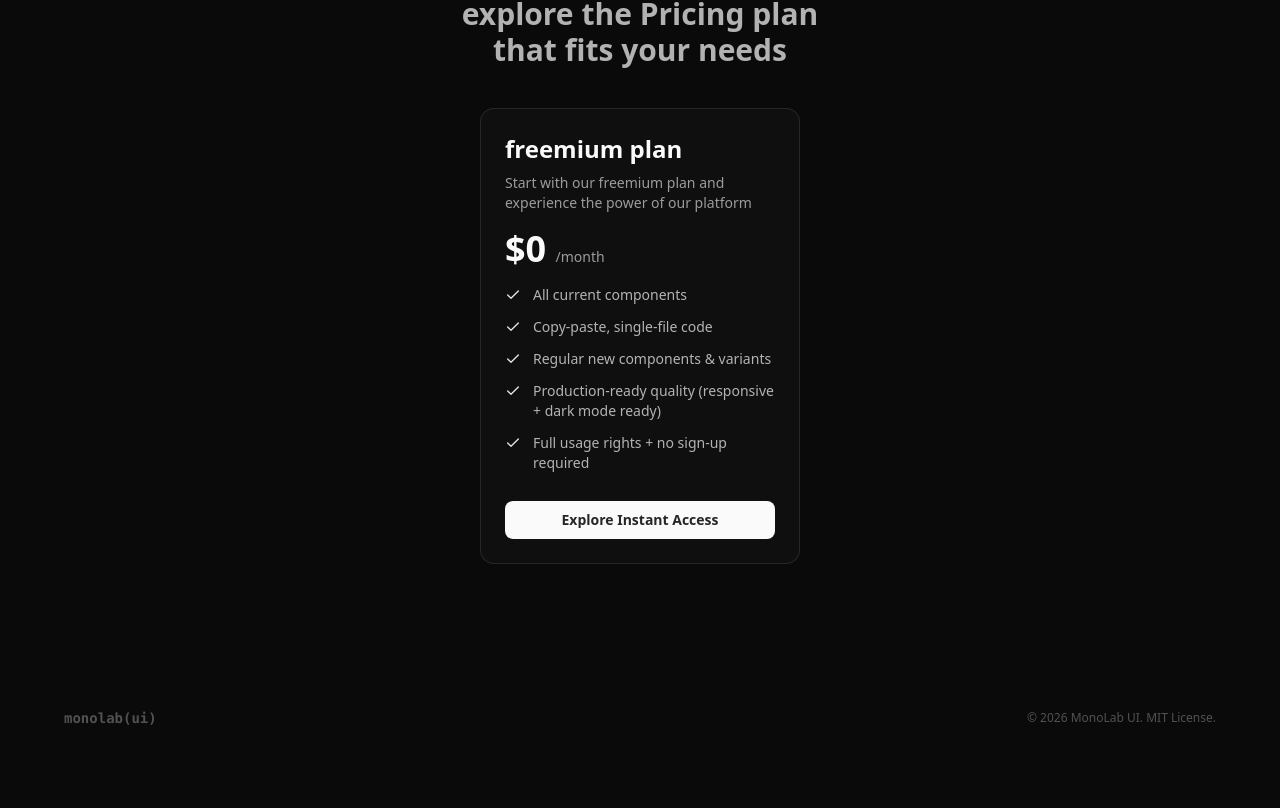
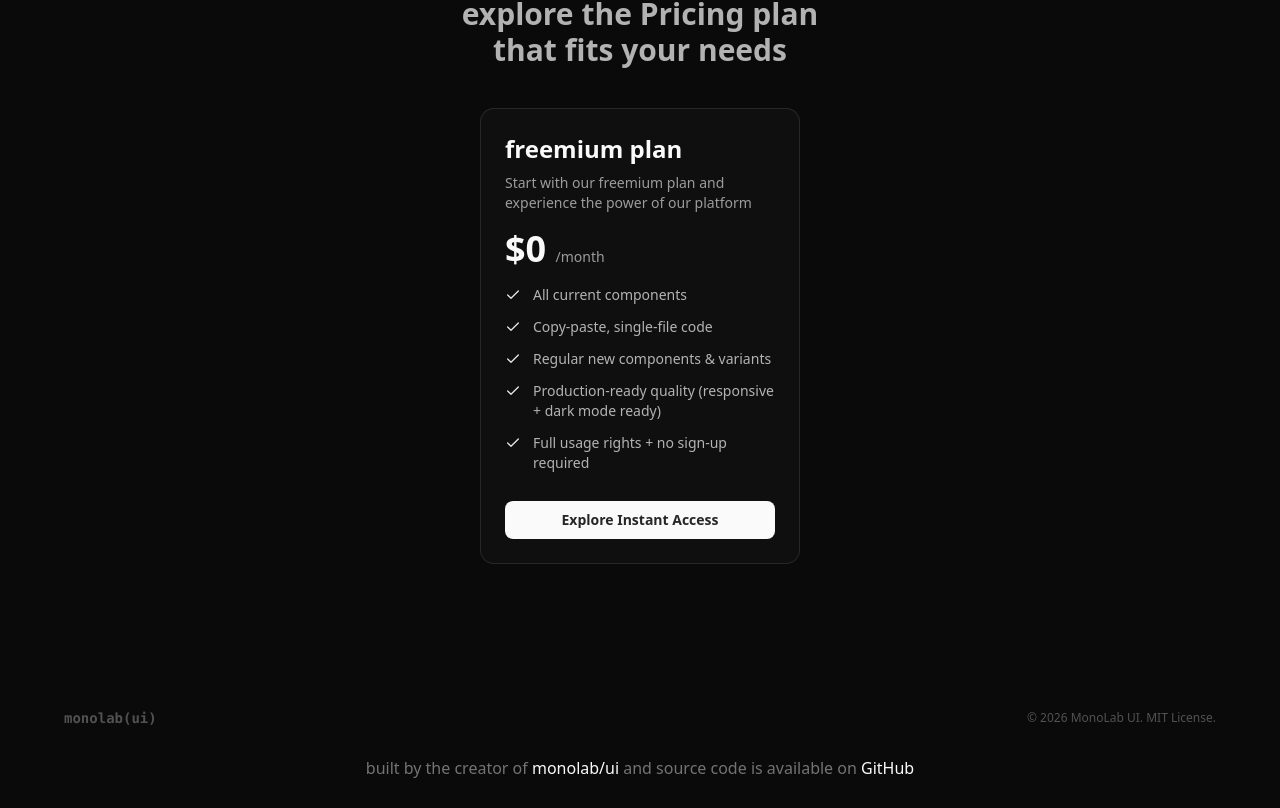
Before and after one commit to AdityaSrivastava185/monolab-ui, a Next.js app in the folder apps/web/: page / in a window 1280 px wide. Shown: the part 2743-3551 px from the top of the page. Built offline with nearby package versions, Linux system fonts and the light colour scheme.

Commit message:
footer added

```diff
--- a/apps/web/components/Landing/Footer.tsx
+++ b/apps/web/components/Landing/Footer.tsx
@@ -1,6 +1,8 @@
+import Link from "next/link";
+
 export function Footer() {
   return (
-    <footer className="px-6 py-12">
+    <footer className="px-6 pt-12">
       <div className="mx-auto flex max-w-6xl flex-col items-center justify-between gap-4 md:flex-row">
         <span className="font-mono text-sm font-bold text-foreground/30">
           monolab(ui)
@@ -9,6 +11,9 @@ export function Footer() {
           © 2026 MonoLab UI. MIT License.
         </p>
       </div>
+      <div className="mt-7 text-center text-ring">
+        built by the creator of <span className="text-foreground">monolab/ui</span> and source code is available on <Link className="text-foreground" href="https://github.com/AdityaSrivastava185/monolab-ui">GitHub</Link>
+      </div>
     </footer>
   );
 }
```
